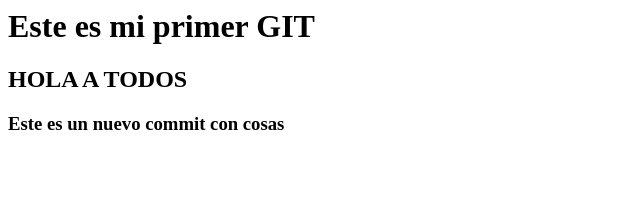
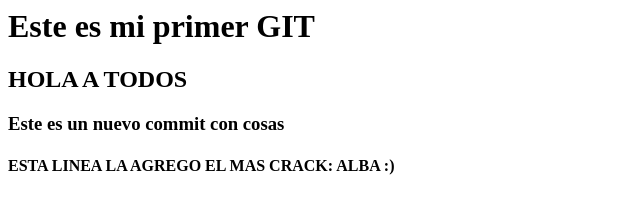
Before and after one commit to FedeRily/clase-2517-git, a plain HTML site: page index.html in a window 1280 px wide. Shown: the whole page, without its empty margins (0-640 px from the left). Drawn offline with Linux system fonts and the light colour scheme.

Commit message:
Agregue h4 por alba

```diff
--- a/index.html
+++ b/index.html
@@ -6,5 +6,6 @@
         <h1>Este es mi primer GIT</h1>
         <h2>HOLA A TODOS</h2>
         <h3>Este es un nuevo commit con cosas</h3>
+        <h4>ESTA LINEA LA AGREGO EL MAS CRACK: ALBA :)</h4>
     </body>
 </html>
```
